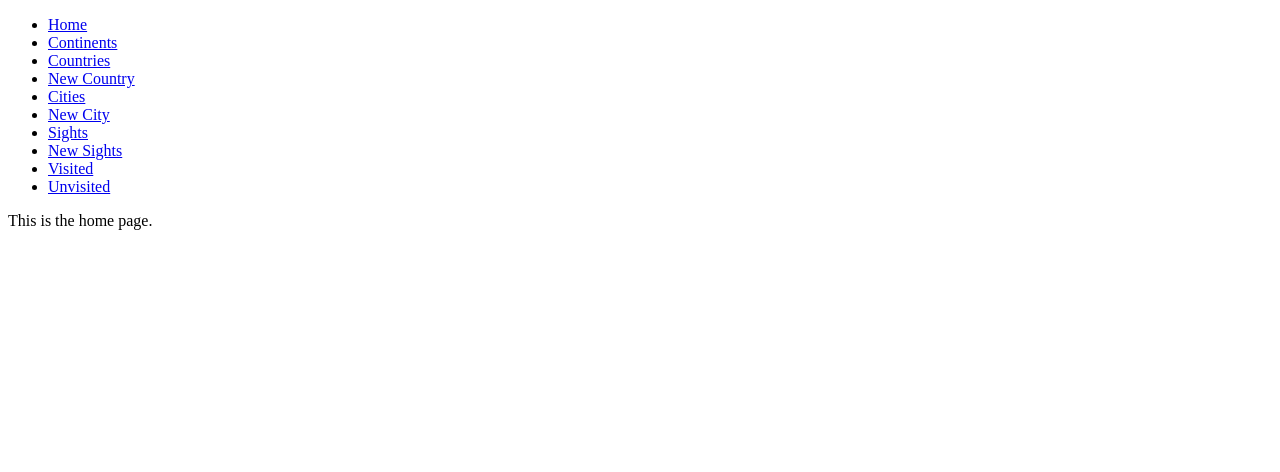
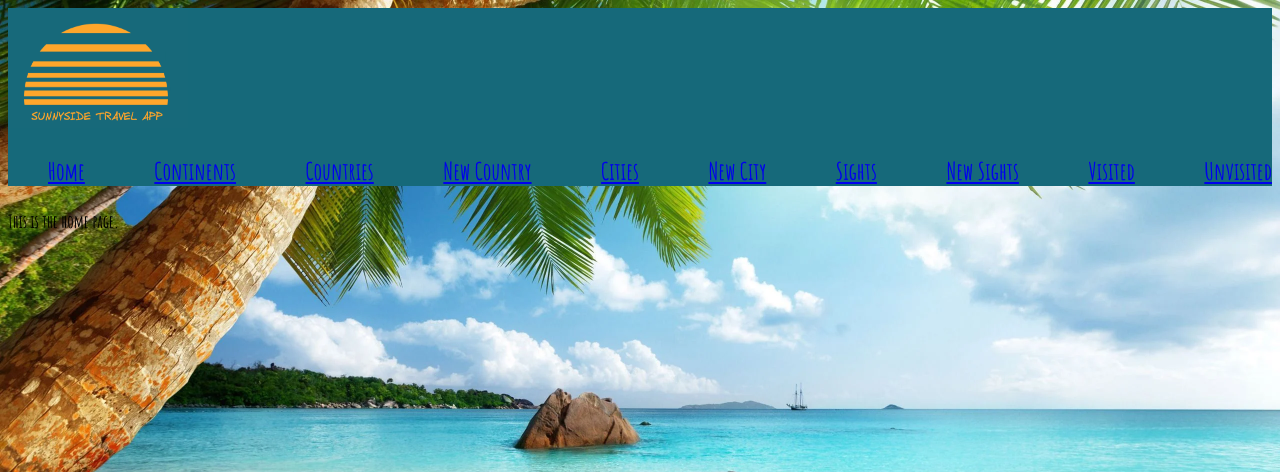
Before and after one commit to EwanC1991/python_project_travel_app, a Flask app: page / in a window 1280 px wide. Shown: the top 472 px of the page. Run offline with Flask 2, Linux system fonts and the light colour scheme.

Commit message:
Added a logo to Header Bar above Navs and added some background images

```diff
--- /dev/null
+++ b/travel_app/static/css/style.css
@@ -0,0 +1,25 @@
+body {
+    background: url('/static/images/beach-background.webp');
+    background-size: cover;
+    background-repeat: no-repeat;
+    font-family: Amatic SC, cursive;
+    font-size: large;
+}
+
+header {
+    background-color: #16697A;
+}
+
+header img {
+    width: 180px;
+    height: 120px;
+}
+
+.menu {
+    color: #FFA62B;
+    display: flex;
+    flex-direction: row;
+    justify-content: space-between;
+    list-style-type: none;
+    font-size: x-large;
+}
--- a/travel_app/templates/base.html
+++ b/travel_app/templates/base.html
@@ -5,11 +5,16 @@
     <meta charset="UTF-8">
     <meta http-equiv="X-UA-Compatible" content="IE=edge">
     <meta name="viewport" content="width=device-width, initial-scale=1.0">
+    <link rel="stylesheet" href="{{ url_for('static', filename='css/style.css') }}">
+    <link rel="preconnect" href="https://fonts.googleapis.com">
+    <link rel="preconnect" href="https://fonts.gstatic.com" crossorigin>
+    <link href="https://fonts.googleapis.com/css2?family=Amatic+SC:wght@700&display=swap" rel="stylesheet">
     <title>My Travel App</title>
 </head>
 
 <body>
     <header>
+        <img src="static/images/travel_app_logo.png" alt="logo" />
         <nav>
             <ul class="menu">
                 <li><a href="/">Home</a></li>
@@ -23,6 +28,7 @@
                 <li><a href="/visited">Visited</a></li>
                 <li><a href="/unvisited">Unvisited</a></li>
             </ul>
+
         </nav>
     </header>
     <div class="container">
```
Also changed, not shown: travel_app/static/images/beach-background.jpeg (added), travel_app/static/images/beach-background.webp (added), travel_app/static/images/small_travel_logo.png (added), travel_app/static/images/travel_app_logo.png (added).
